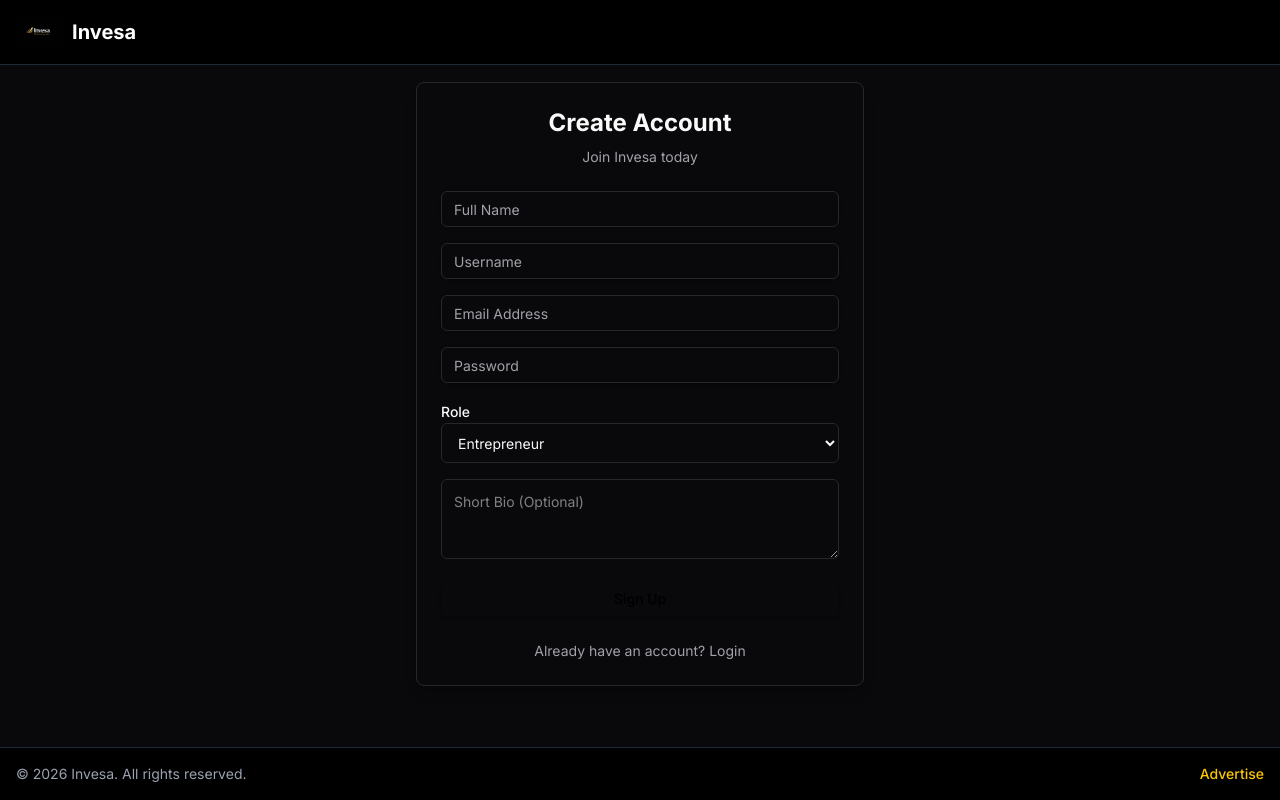
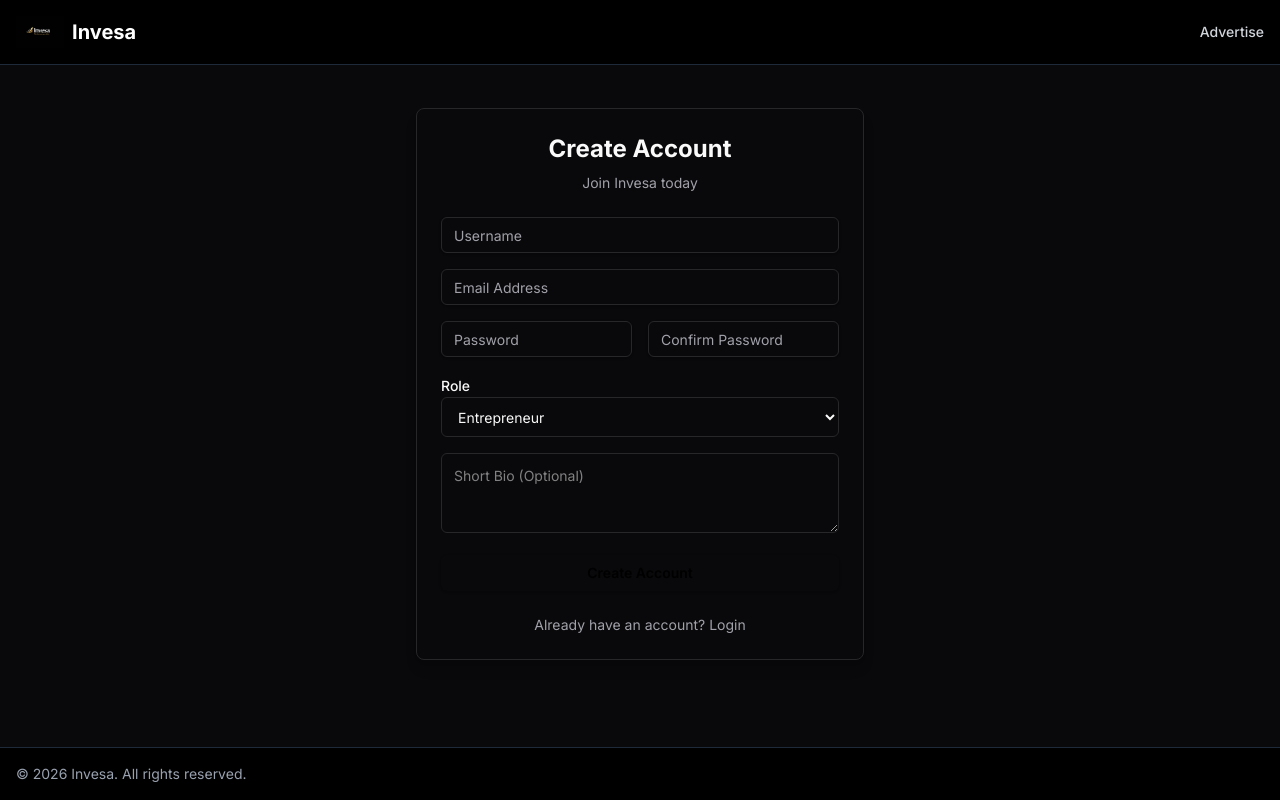
Before and after one commit to cherukurigowtham/invesa-prod, a React (Vite) app in the folder frontend/: page /register in a window 1280 px wide. Built offline with nearby package versions, Linux system fonts and the light colour scheme; no server answers.

Commit message:
Refactor: Update Register form (Remove Name, Add ConfirmPW) & Move Advertise link

```diff
--- a/frontend/src/components/Footer.jsx
+++ b/frontend/src/components/Footer.jsx
@@ -3,9 +3,7 @@ const Footer = () => {
         <footer className="fixed bottom-0 w-full bg-black border-t border-gray-800 py-4 text-center text-gray-400 text-sm z-50">
             <div className="container mx-auto flex flex-col items-center justify-between gap-2 px-4 text-center md:flex-row">
                 <p>&copy; {new Date().getFullYear()} Invesa. All rights reserved.</p>
-                <a href="/advertise" className="text-yellow-400 hover:text-yellow-300 text-sm font-medium">
-                    Advertise
-                </a>
+
             </div>
         </footer>
     );
--- a/frontend/src/components/Navbar.jsx
+++ b/frontend/src/components/Navbar.jsx
@@ -31,6 +31,7 @@ const Navbar = () => {
                 </div>
 
                 <div className="flex items-center gap-6">
+                    <Link to="/advertise" className="text-sm font-medium text-gray-300 hover:text-invesa-gold transition-colors">Advertise</Link>
                     {user ? (
                         <>
                             <Link to="/profile" className="text-sm font-medium text-gray-300 hover:text-white transition-colors">{user.username}</Link>
--- a/frontend/src/pages/Register.jsx
+++ b/frontend/src/pages/Register.jsx
@@ -12,7 +12,7 @@ const Register = () => {
         username: '',
         email: '',
         password: '',
-        full_name: '',
+        confirm_password: '',
         role: 'Entrepreneur',
         bio: ''
     });
@@ -28,10 +28,20 @@ const Register = () => {
         setIsLoading(true);
         setError('');
 
+        if (formData.password !== formData.confirm_password) {
+            setError("Passwords do not match");
+            setIsLoading(false);
+            return;
+        }
+
         try {
             await api.post('/register', {
-                ...formData,
-                username: formData.username.toLowerCase()
+                username: formData.username.toLowerCase(),
+                email: formData.email,
+                password: formData.password,
+                role: formData.role,
+                bio: formData.bio,
+                full_name: '' // Send empty string for now as DB expects it
             });
             // Redirect to login page with success state if possible, or just navigate
             navigate('/login');
@@ -54,14 +64,6 @@ const Register = () => {
 
                 <form onSubmit={handleSubmit} className="space-y-4">
                     <Input
-                        name="full_name"
-                        placeholder="Full Name"
-                        value={formData.full_name}
-                        onChange={handleChange}
-                        required
-                        disabled={isLoading}
-                    />
-                    <Input
                         name="username"
                         placeholder="Username"
                         value={formData.username}
@@ -78,6 +80,7 @@ const Register = () => {
                         required
                         disabled={isLoading}
                     />
+                    <div className="flex flex-col gap-4 sm:flex-row">
                         <Input
                             name="password"
                             type="password"
@@ -87,7 +90,21 @@ const Register = () => {
                             required
                             minLength={6}
                             disabled={isLoading}
+                            className="w-full"
                         />
+                        <Input
+                            name="confirm_password"
+                            type="password"
+                            placeholder="Confirm Password"
+                            value={formData.confirm_password}
+                            onChange={handleChange}
+                            required
+                            minLength={6}
+                            disabled={isLoading}
+                            className="w-full"
+                        />
+                    </div>
+
 
                     <div className="space-y-2">
                         <label className="text-sm font-medium">Role</label>
@@ -113,7 +130,7 @@ const Register = () => {
                     />
 
                     <Button type="submit" className="w-full bg-invesa-gold hover:bg-invesa-gold/90 text-black font-semibold" disabled={isLoading}>
-                        {isLoading ? 'Creating Account...' : 'Sign Up'}
+                        {isLoading ? 'Creating Account...' : 'Create Account'}
                     </Button>
                 </form>
 
```
Lines whose indentation alone changed are shown as unchanged.
